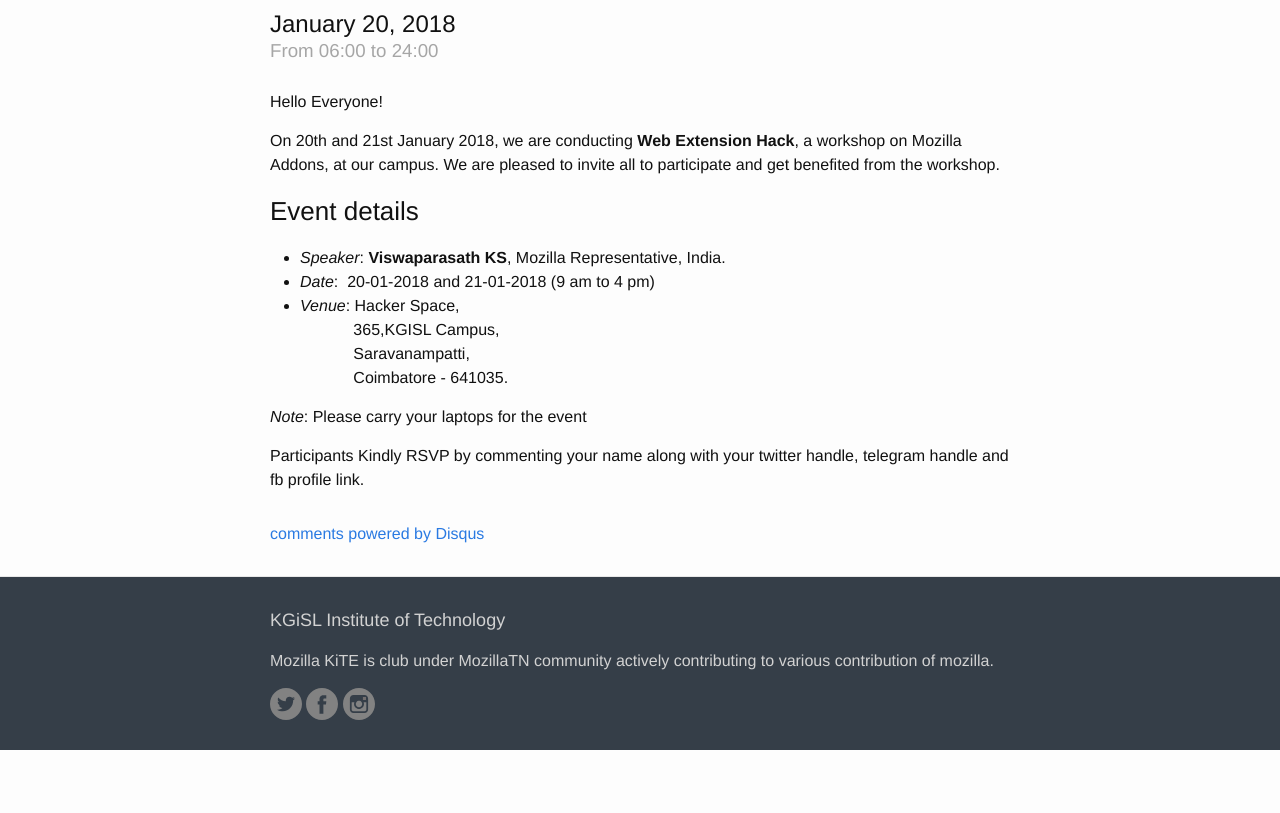
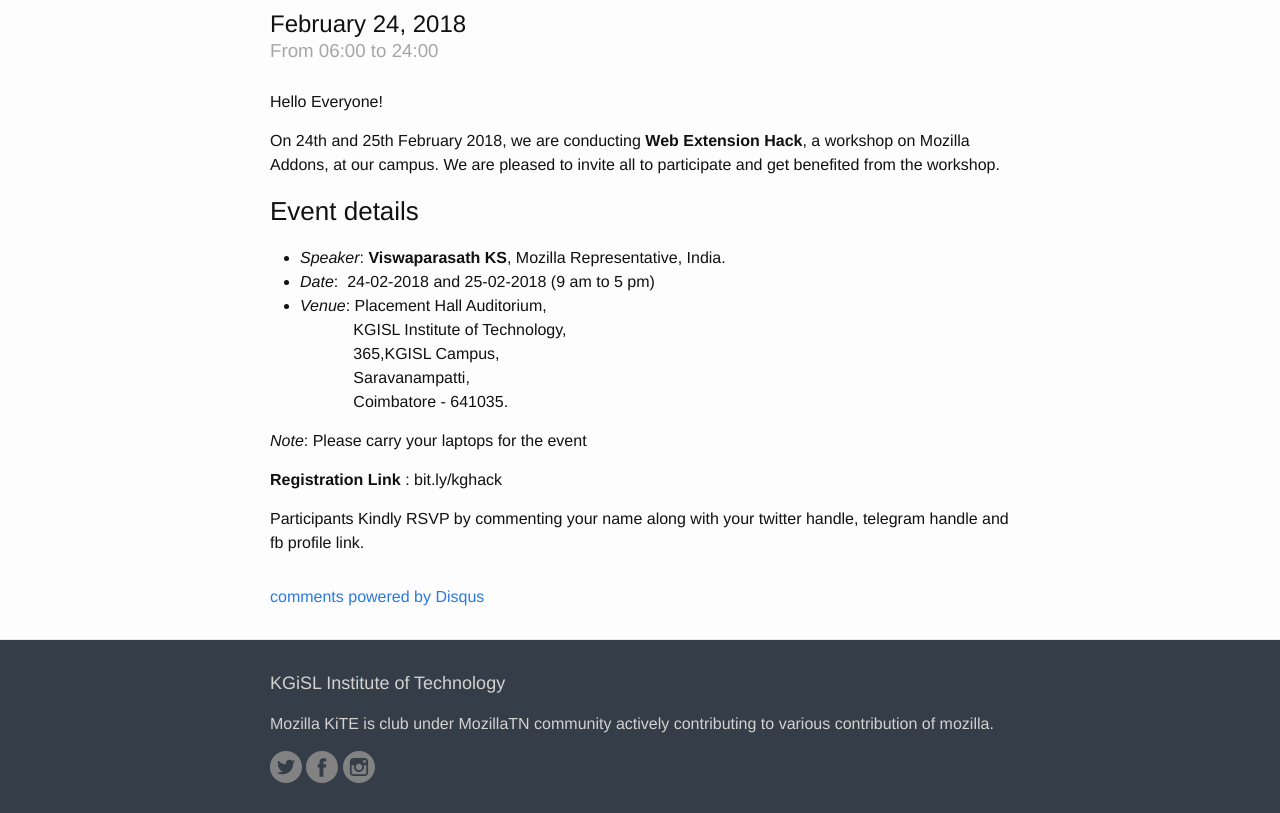
Before and after one commit to MozillaTN/KiTE, a Jekyll site: the page built from docs/_posts/Feb-2018/2018-02-24-KGISL-HACK.md, in a window 1280 px wide, cut to the strip 487-1300 px from the top of the page. Built offline with Jekyll 4.4.1, drawn with Linux system fonts in a browser that asks for light colours; comment, search, counter and statistics services are not loaded; before the commit the page ends 1237 px from its top, so only the background shows below that.

Commit message:
Changed Date

```diff
--- a/docs/_posts/Jan-2018/2018-01-20-KGISL-HACK.md
+++ b/docs/_posts/Feb-2018/2018-02-24-KGISL-HACK.md
@@ -4,7 +4,7 @@
 #event information
 title:  "KGISL WebExtension Hack"
 cover: "../assets/addons.jpg"
-date:   2018-01-20
+date:   2018-02-24
 start_time: "06:00"
 end_time: "24:00"
 
@@ -16,15 +16,18 @@
 ---
 Hello Everyone!
 
-On 20th and 21st January 2018, we are conducting **Web Extension Hack**, a workshop on Mozilla Addons, at our campus. We are pleased to invite all to participate and get benefited from the workshop.
+On 24th and 25th February 2018, we are conducting **Web Extension Hack**, a workshop on Mozilla Addons, at our campus. We are pleased to invite all to participate and get benefited from the workshop.
 ### Event details
 - *Speaker*: **Viswaparasath KS**, Mozilla Representative, India.
-- *Date*:&nbsp; 20-01-2018 and 21-01-2018 (9 am to 4 pm)
-- *Venue*: Hacker Space,<br>
+- *Date*:&nbsp; 24-02-2018 and 25-02-2018 (9 am to 5 pm)
+- *Venue*: Placement Hall Auditorium,<br>
+&nbsp;&nbsp;&nbsp;&nbsp;&nbsp;&nbsp;&nbsp;&nbsp;&nbsp;&nbsp;&nbsp;&nbsp;KGISL Institute of Technology,<br>
 &nbsp;&nbsp;&nbsp;&nbsp;&nbsp;&nbsp;&nbsp;&nbsp;&nbsp;&nbsp;&nbsp;&nbsp;365,KGISL Campus,<br>
 &nbsp;&nbsp;&nbsp;&nbsp;&nbsp;&nbsp;&nbsp;&nbsp;&nbsp;&nbsp;&nbsp;&nbsp;Saravanampatti,<br>
 &nbsp;&nbsp;&nbsp;&nbsp;&nbsp;&nbsp;&nbsp;&nbsp;&nbsp;&nbsp;&nbsp;&nbsp;Coimbatore - 641035.
 
 *Note*: Please carry your laptops for the event
 
+**Registration Link** : bit.ly/kghack
+
 Participants Kindly RSVP by commenting your name along with your twitter handle, telegram handle and fb profile link.
```
